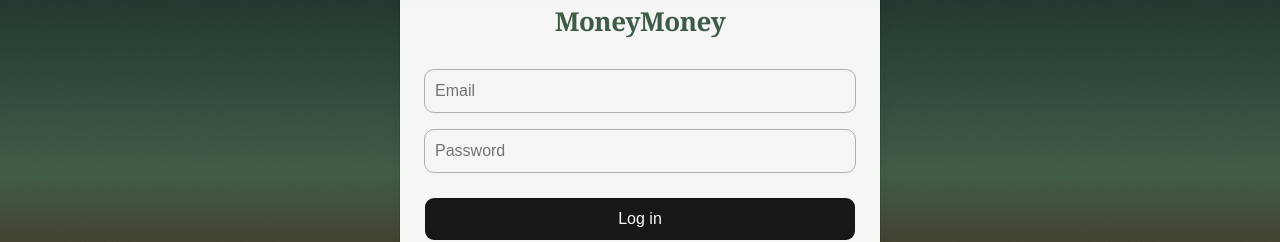
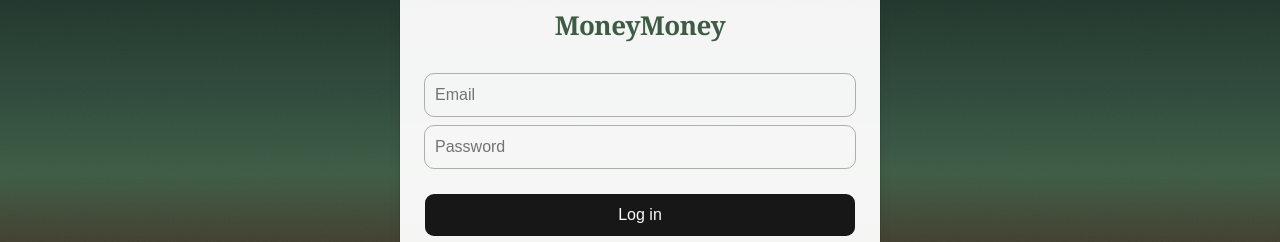
Before and after one commit to sjiyoungan/MoneyMoney, a React (Vite) app: page / in a window 1280 px wide. Shown: the part 259-501 px from the top of the page. Built offline with nearby package versions, Linux system fonts and the light colour scheme; no server answers.

Commit message:
Reduce spacing between email and password fields to 8px.
Co-authored-by: Cursor <cursoragent@cursor.com>

```diff
--- a/src/pages/AuthPage.tsx
+++ b/src/pages/AuthPage.tsx
@@ -94,7 +94,7 @@ export function AuthPage() {
               <MoneyMoneyLogo />
             </div>
 
-            <div className="mt-8 grid w-full gap-4">
+            <div className="mt-8 grid w-full gap-2">
               <Input
                 id="email"
                 type="email"
```
